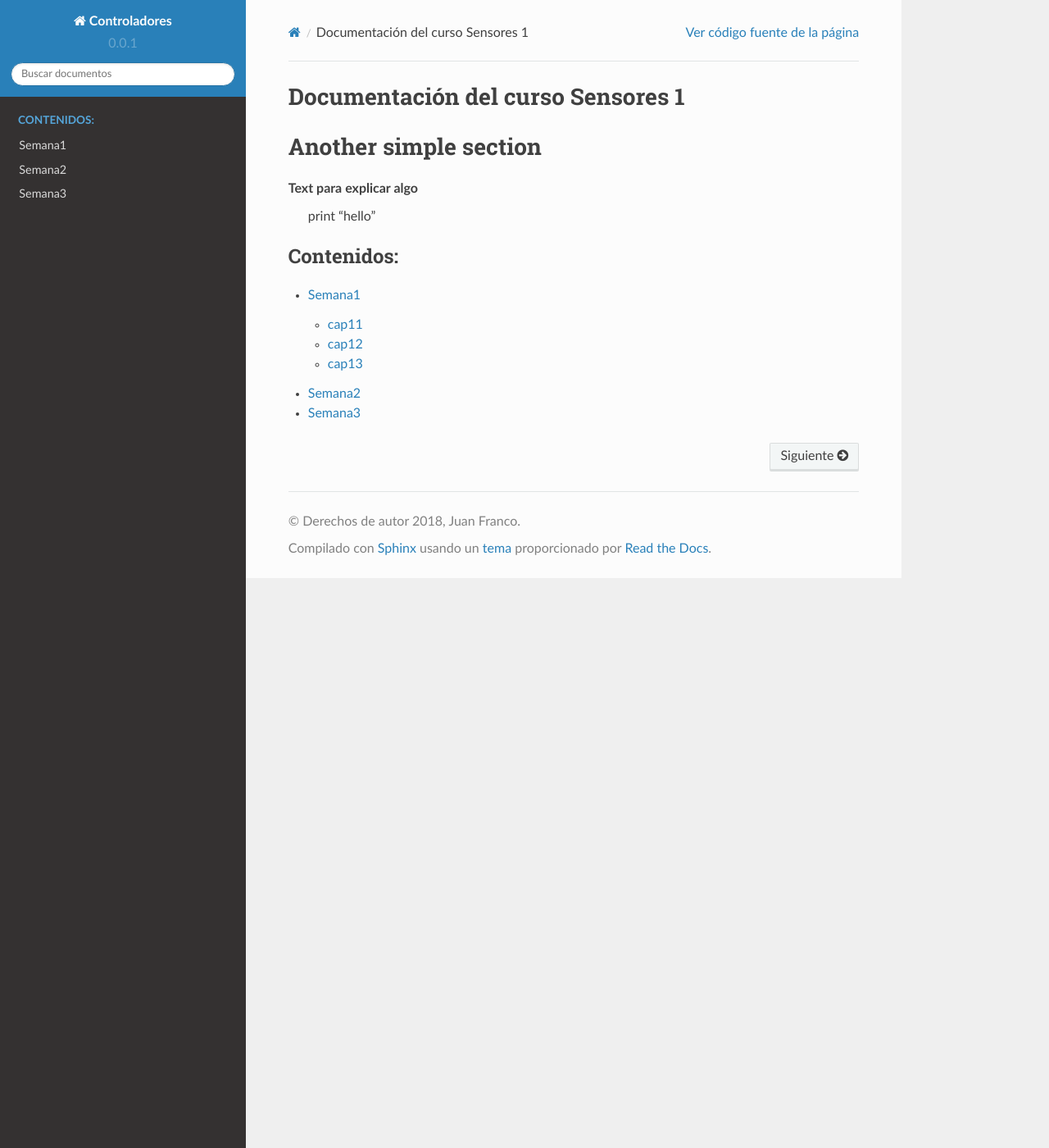
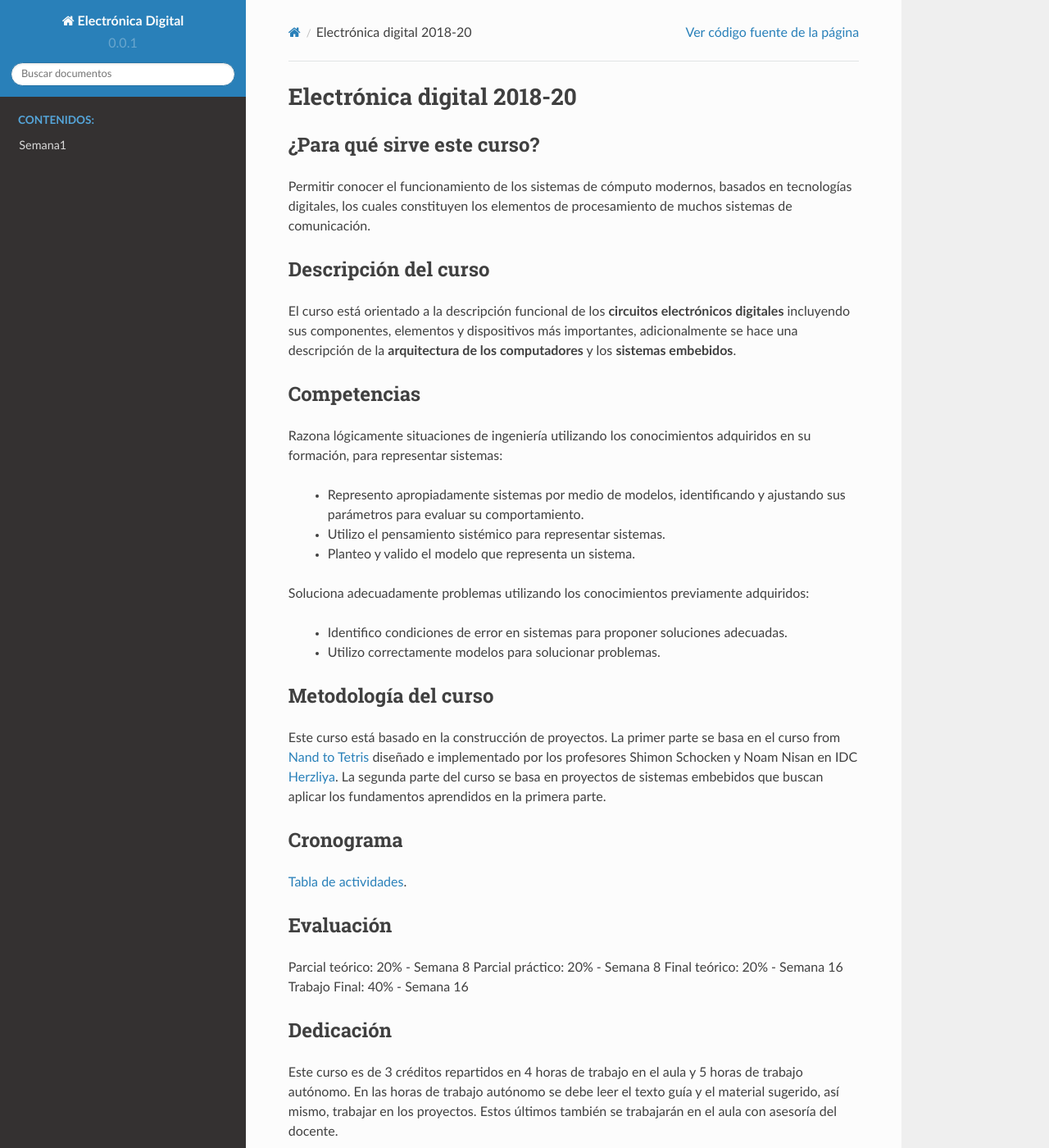
Before and after one commit to juanferfranco/ElectronicaDigital, a Sphinx documentation site: the page built from docs/index.rst, in a window 1280 px wide and 1400 px high. Shown: the whole window at 82% size. Built offline with Sphinx 7.4.7 and the Read the Docs theme 2.0.0, drawn with Linux system fonts in a browser that asks for light colours; some of the changed text lies outside the part shown.

Commit message:
setting up the documentation

```diff
--- a/docs/_semana2/semana2.rst
+++ /dev/null
@@ -1,2 +0,0 @@
-Cap2 Title
-===========
--- a/docs/_semana3/semana3.rst
+++ /dev/null
@@ -1,2 +0,0 @@
-Cap3 Title
-===========
--- a/docs/conf.py
+++ b/docs/conf.py
@@ -19,8 +19,8 @@
 
 # -- Project information -----------------------------------------------------
 
-project = 'Controladores'
-copyright = '2018, Juan Franco'
+project = 'Electrónica Digital'
+copyright = '2018-20, Juan Franco'
 author = 'Juan Franco'
 
 # The short X.Y version
@@ -101,7 +101,7 @@ html_static_path = ['_static']
 # -- Options for HTMLHelp output ---------------------------------------------
 
 # Output file base name for HTML help builder.
-htmlhelp_basename = 'sensoresDocsdoc'
+htmlhelp_basename = 'electronicaDigital'
 
 
 # -- Options for LaTeX output ------------------------------------------------
@@ -128,7 +128,7 @@ latex_elements = {
 # (source start file, target name, title,
 #  author, documentclass [howto, manual, or own class]).
 latex_documents = [
-    (master_doc, 'sensoresDocs.tex', 'sensoresDocs Documentation',
+    (master_doc, 'electronicaDigital.tex', 'Electrónica digital',
      'Juan Franco', 'manual'),
 ]
 
@@ -138,7 +138,7 @@ latex_documents = [
 # One entry per manual page. List of tuples
 # (source start file, name, description, authors, manual section).
 man_pages = [
-    (master_doc, 'sensoresdocs', 'sensoresDocs Documentation',
+    (master_doc, 'electronicaDigital', 'Electrónica digital',
      [author], 1)
 ]
 
@@ -149,7 +149,7 @@ man_pages = [
 # (source start file, target name, title, author,
 #  dir menu entry, description, category)
 texinfo_documents = [
-    (master_doc, 'sensoresDocs', 'sensoresDocs Documentation',
-     author, 'sensoresDocs', 'One line description of project.',
+    (master_doc, 'electronicaDigital', 'Electrónica digital',
+     author, 'electronicaDigital', 'One line description of project.',
      'Miscellaneous'),
 ]
--- a/docs/index.rst
+++ b/docs/index.rst
@@ -1,17 +1,59 @@
-Documentación del curso Sensores 1
-========================================
+Electrónica digital 2018-20
+==============================
 
+¿Para qué sirve este curso?
+-----------------------------
+Permitir conocer el funcionamiento de los sistemas de cómputo modernos, basados en tecnologías
+digitales, los cuales constituyen los elementos de procesamiento de muchos sistemas de comunicación.
 
-Another simple section
-==========================
-Text para explicar algo
-    print 'hello'
+Descripción del curso
+----------------------
+El curso está orientado a la descripción funcional de los **circuitos electrónicos digitales** incluyendo sus
+componentes, elementos y dispositivos más importantes, adicionalmente se hace una descripción de la **arquitectura
+de los computadores** y los **sistemas embebidos**.
 
+Competencias
+-------------
+Razona lógicamente situaciones de ingeniería utilizando los conocimientos adquiridos en su formación,
+para representar sistemas:
+
+    * Represento apropiadamente sistemas por medio de modelos, identificando y ajustando sus parámetros para
+      evaluar su comportamiento.
+    * Utilizo el pensamiento sistémico para representar sistemas.
+    * Planteo y valido el modelo que representa un sistema.
+
+Soluciona adecuadamente problemas utilizando los conocimientos previamente adquiridos:
+
+    * Identifico condiciones de error en sistemas para proponer soluciones adecuadas.
+    * Utilizo correctamente modelos para solucionar problemas.
+
+Metodología del curso
+-----------------------------------
+Este curso está basado en la construcción de proyectos. La primer parte se basa
+en el curso from `Nand to Tetris <https://www.nand2tetris.org/>`__ diseñado e implementado por
+los profesores Shimon Schocken y Noam Nisan en IDC `Herzliya <https://www.idc.ac.il/en/pages/home.aspx>`__.
+La segunda parte del curso se basa en proyectos de sistemas embebidos que buscan aplicar los fundamentos aprendidos
+en la primera parte.
+
+Cronograma
+----------
+`Tabla de actividades <https://drive.google.com/open?id=1qZbo4Lr5k5YaIWwWDNnOl40FE2mB6u5Jsa70JDKCGQU>`__.
+
+Evaluación
+-----------
+Parcial teórico: 20% - Semana 8
+Parcial práctico: 20% - Semana 8
+Final teórico: 20% - Semana 16
+Trabajo Final: 40% - Semana 16
+
+Dedicación
+----------
+Este curso es de 3 créditos repartidos en 4 horas de trabajo en el aula y 5 horas de trabajo autónomo.
+En las horas de trabajo autónomo se debe leer el texto guía y el material sugerido, así mismo, trabajar en los
+proyectos. Estos últimos también se trabajarán en el aula con asesoría del docente.
 
 .. toctree::
    :maxdepth: 3
    :caption: Contenidos:
 
    Semana1 <_semana1/semana1>
-   Semana2 <_semana2/semana2>
-   Semana3 <_semana3/semana3>
```
